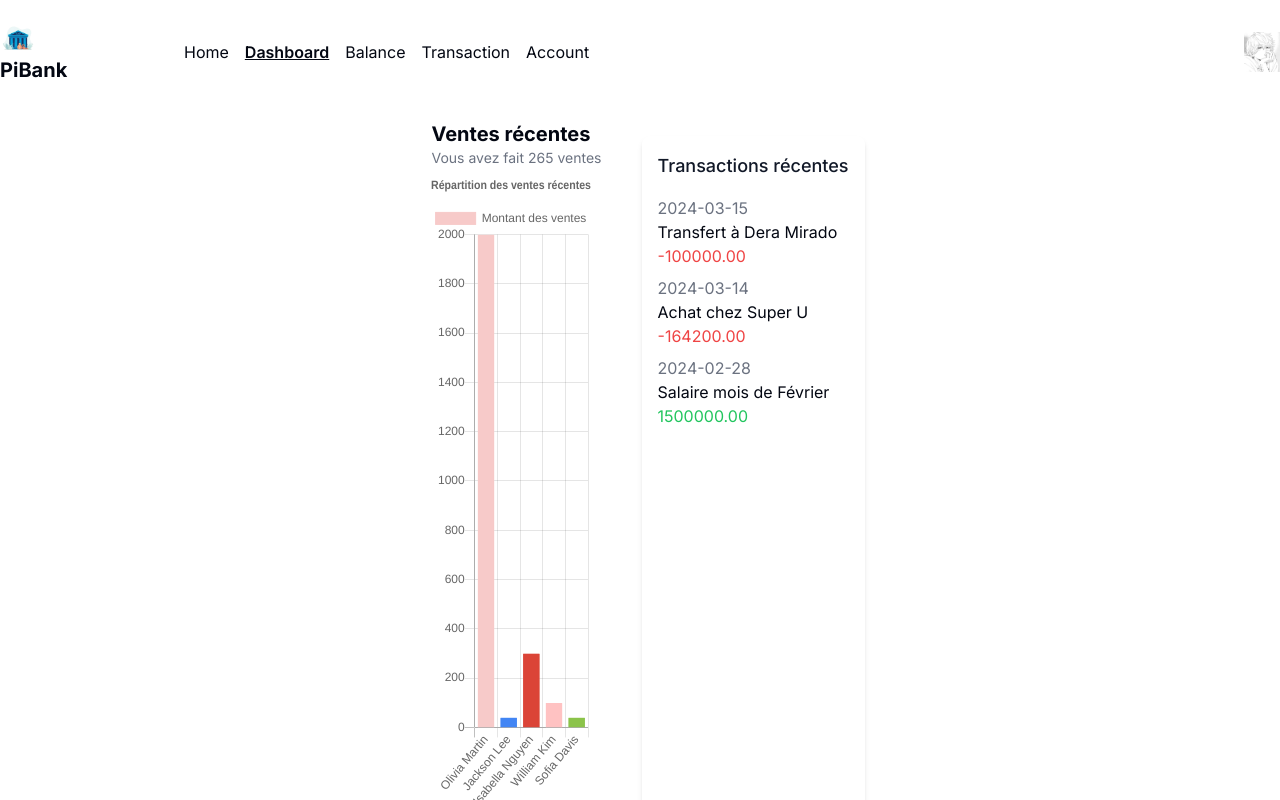
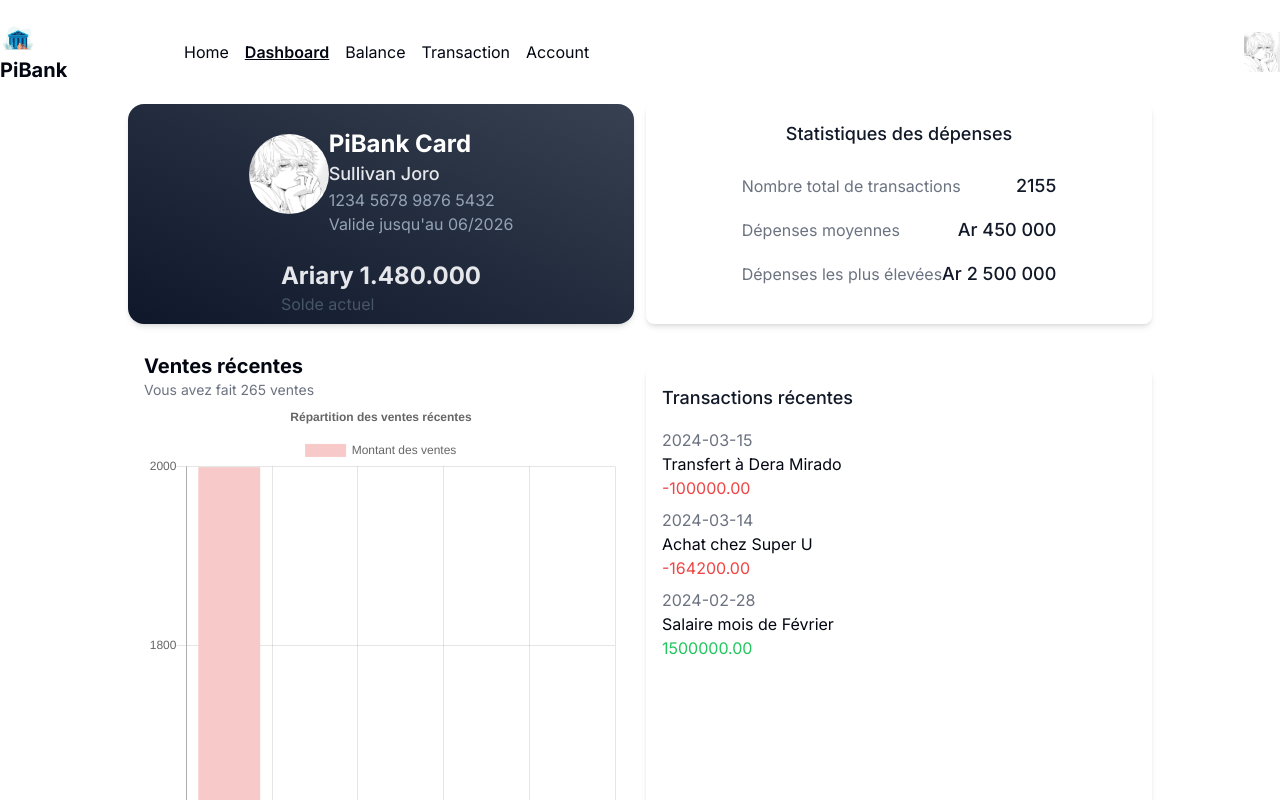
Before and after one commit to nirinaHelena/PiBank-UI, a Next.js app: page /dashboard in a window 1280 px wide. Shown: the top 800 px of the page. Built offline with nearby package versions, Linux system fonts and the light colour scheme.

Commit message:
style: use grid

```diff
--- a/src/app/dashboard/page.tsx
+++ b/src/app/dashboard/page.tsx
@@ -8,8 +8,10 @@ import RecentSales from "./components/RecentSales"
 
 const Dashboard= () => {
   return (
-    <main className=" flex flex-col ">
-    <div className="mx-auto max-w-5xl gap-6 justify-center flex flex-grow">
+    <main className="container m-auto">
+    <div className="mx-auto max-w-5xl justify-center m-auto grid grid-cols-2 md:grid-cols-2 lg:grid-cols-2  gap-3">
+      <MyCard/>
+      <ExpensesStatistics/>
       <RecentSales/>
       <Card title="Transactions récentes" content={<TransactionsList />} />
 
```
